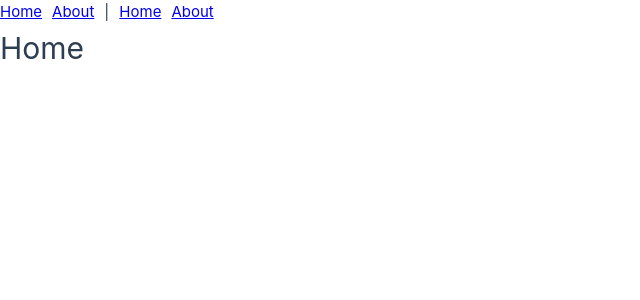
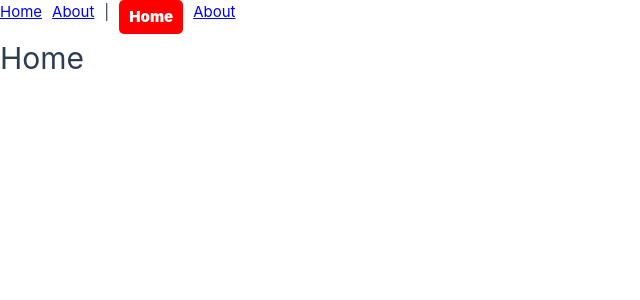
Before and after one commit to bgsdewo/Vue_JS3, a Vue app in the folder vue-router/: page / in a window 1280 px wide. Shown: the top 300 px of the page, without its empty margins (0-640 px from the left). Built offline with nearby package versions, Linux system fonts and the light colour scheme.

Commit message:
Memberikan Styling Pada Routerlink Active Yang Dipilih

```diff
--- a/vue-router/src/components/Nav.vue
+++ b/vue-router/src/components/Nav.vue
@@ -7,8 +7,8 @@
         <a href="/">Home</a>
         <a href="/about">About</a>
         |
-        <RouterLink to="/">Home</RouterLink>
-        <RouterLink to="/about">About</RouterLink>
+        <RouterLink active-class="active" to="/">Home</RouterLink>
+        <RouterLink active-class="active" to="/about">About</RouterLink>
     </div>
 </template>
 
@@ -18,4 +18,13 @@
         display: flex;
         gap: 10px;
     }
+
+    .active {
+        font-weight: 900;
+        color:white;
+        background-color: red;
+        padding: 5px 10px;
+        border-radius: 5px;
+        text-decoration: none;
+    }
 </style>
```
